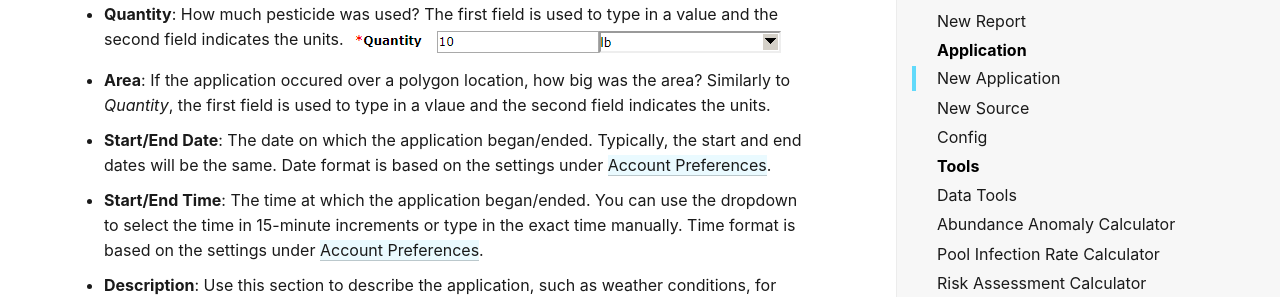
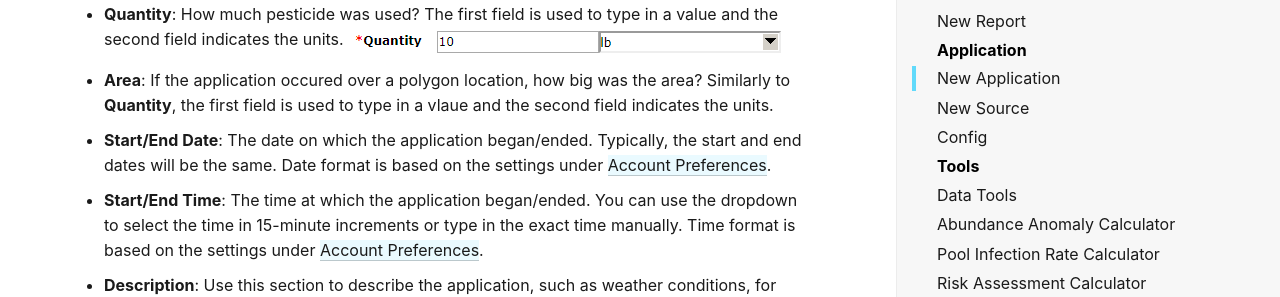
Before and after one commit to tlvaldepena/vectorsurv.org, a Jekyll site: the page built from _docs/application/application.md, in a window 1280 px wide and 900 px high, scrolled down 775 px. Shown: the part 380-677 px from the top of the window. Built offline with Jekyll 4.4.1, drawn with Linux system fonts in a browser that asks for light colours.

```diff
--- a/_docs/application/application.md
+++ b/_docs/application/application.md
@@ -14,7 +14,7 @@
 * **Mix**: The pesticide mix used for this application. The list of mixes in the dropdown can be adjusted throught he [mix configuration]({{ site.baseur1 }}/docs/application/config) page.
 * **Quantity**: How much pesticide was used? The first field is used to type in a value and the second field indicates the units.
 ![Application amount]({{ site.baseur1 }}/assets/images/docs/application-amt.PNG)
-* **Area**: If the application occured over a polygon location, how big was the area? Similarly to *Quantity*, the first field is used to type in a vlaue and the second field indicates the units.
+* **Area**: If the application occured over a polygon location, how big was the area? Similarly to **Quantity**, the first field is used to type in a vlaue and the second field indicates the units.
 * **Start/End Date**: The date on which the application began/ended. Typically, the start and end dates will be the same. Date format is based on the settings under [Account Preferences]({{ site.baseur1 }}/docs/settings/account-preferences).
 * **Start/End Time**: The time at which the application began/ended. You can use the dropdown to select the time in 15-minute increments or type in the exact time manually. Time format is based on the settings under [Account Preferences]({{ site.baseur1 }}/docs/settings/account-preferences).
 * **Description**: Use this section to describe the application, such as weather conditions, for example.
```
